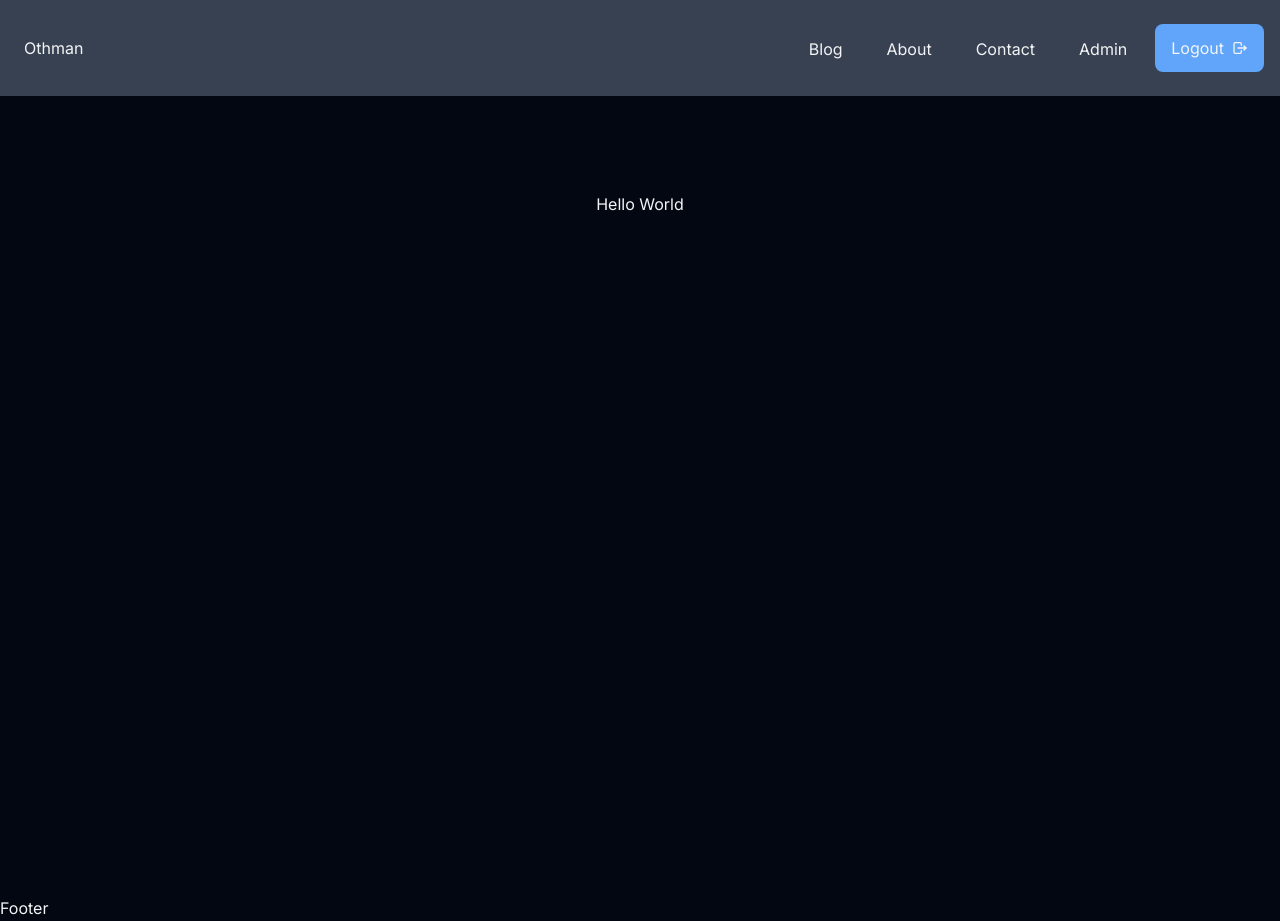
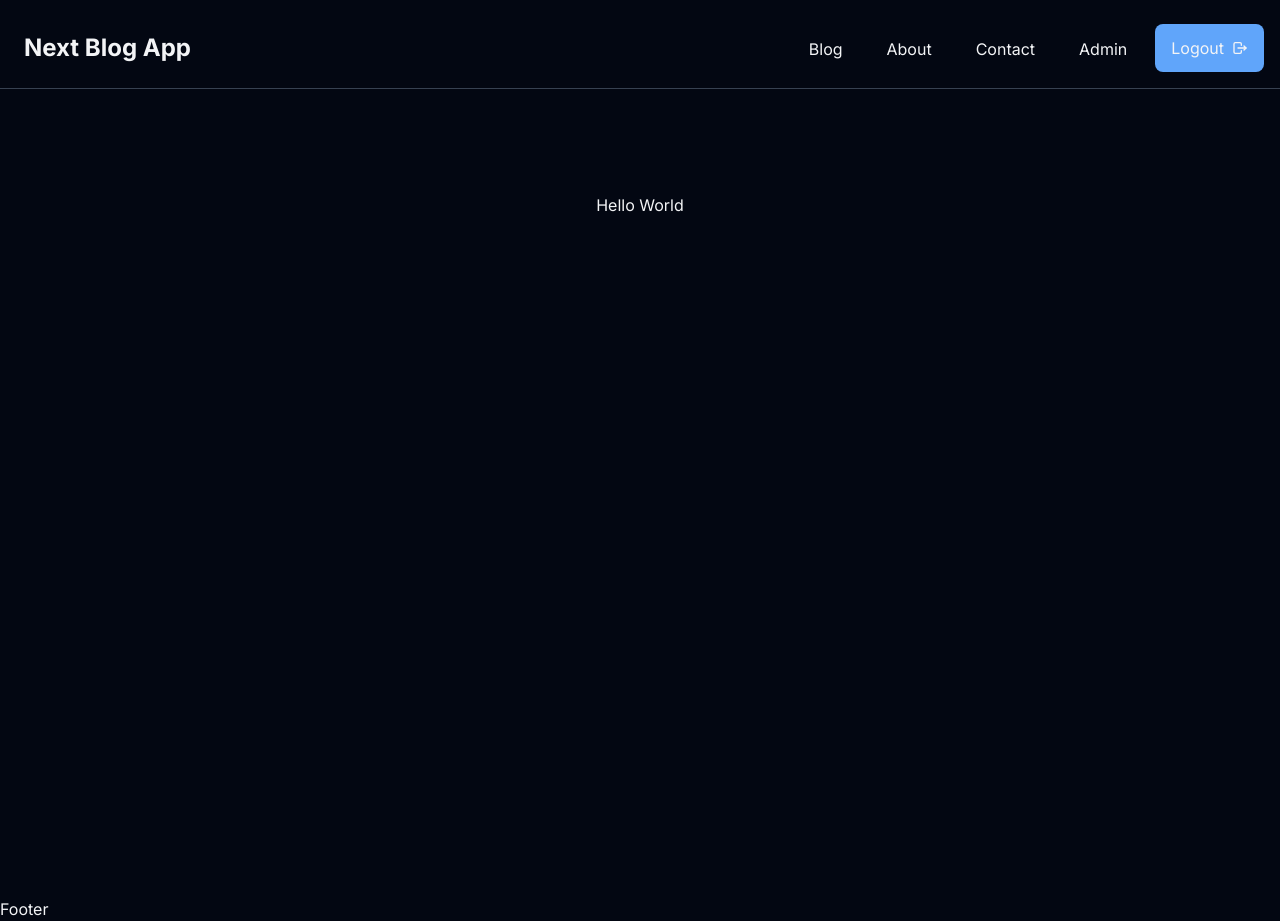
Before and after one commit to AhmedOsman101/next-blog-app, a Next.js app: page / in a window 1280 px wide. Built offline with nearby package versions, Linux system fonts and the light colour scheme.

Commit message:
added a spacer <hr/> to the navbar

```diff
--- a/src/components/navbar/Navbar.jsx
+++ b/src/components/navbar/Navbar.jsx
@@ -30,17 +30,19 @@ const links = [
 const isAuth = true;
 const isAdmin = true;
 
+const APP_NAME = process.env.APP_NAME || "Next Blog App";
+
 const Navbar = () => {
 	return (
 		<>
-			<header className="p-4 text-gray-100 bg-gray-700">
+			<header className="p-4">
 				<div className="container flex justify-between h-16 mx-auto">
 					<Link
 						rel="noopener noreferrer"
 						href="/"
 						aria-label="Back to homepage"
-						className="flex items-center p-2">
-						Othman
+						className="flex items-center p-2 font-bold text-2xl">
+						{APP_NAME}
 					</Link>
 					<ul className="items-stretch hidden space-x-3 md:flex">
 						{links.map((link) => {
@@ -80,6 +82,7 @@ const Navbar = () => {
 					</button>
 				</div>
 			</header>
+			<hr className="-my-2 mb-2" />
 		</>
 	);
 };
```
